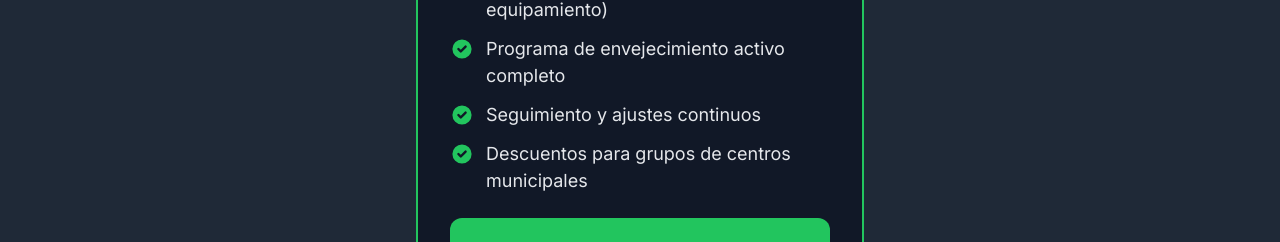
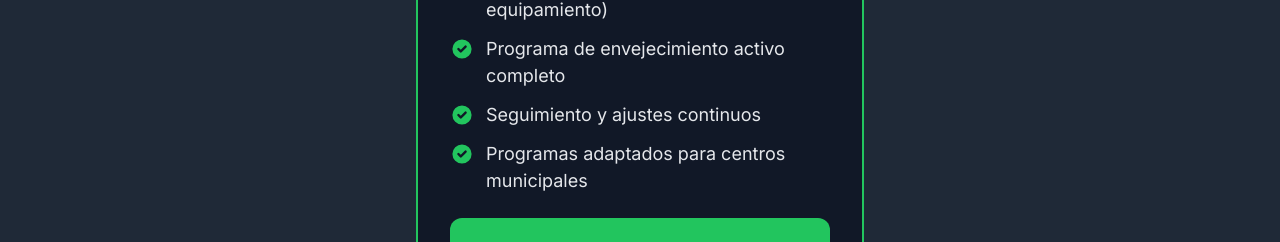
Before and after one commit to guillermop2002/Dreizeer, a Next.js app: page /tercera-edad in a window 1280 px wide. Shown: the part 3477-3719 px from the top of the page. Built offline with nearby package versions, Linux system fonts and the light colour scheme; no server answers.

Commit message:
fix: cambiar texto de descuentos por programas adaptados en tercera edad

```diff
--- a/app/(special)/tercera-edad/page.tsx
+++ b/app/(special)/tercera-edad/page.tsx
@@ -376,7 +376,7 @@ export default function TerceraEdadPage() {
                     <svg className="w-6 h-6 mr-3 flex-shrink-0 mt-0.5" style={{ color: 'var(--color-brand-primary)' }} fill="currentColor" viewBox="0 0 20 20">
                       <path fillRule="evenodd" d="M10 18a8 8 0 100-16 8 8 0 000 16zm3.707-9.293a1 1 0 00-1.414-1.414L9 10.586 7.707 9.293a1 1 0 00-1.414 1.414l2 2a1 1 0 001.414 0l4-4z" clipRule="evenodd" />
                     </svg>
-                    <span>Descuentos para grupos de centros municipales</span>
+                    <span>Programas adaptados para centros municipales</span>
                   </li>
                 </ul>
 
```
